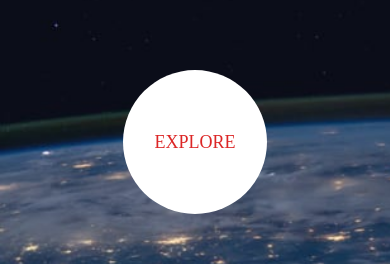
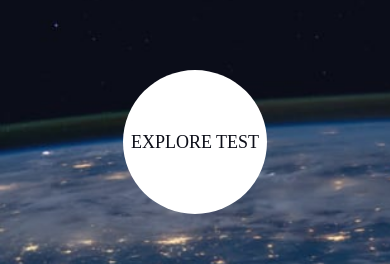
Before and after one commit to code-looney/space-app, a React (Vite) app: page / in a window 390 px wide. Shown: the part 445-709 px from the top of the page. Built offline with nearby package versions, Linux system fonts and the light colour scheme; a web font is replaced by a local one.

Commit message:
testing with config color

```diff
--- a/src/components/Home.jsx
+++ b/src/components/Home.jsx
@@ -32,8 +32,8 @@ const Home = () => {
                 onTouchEnd={() =>  context.setHover("")}
 
                 className='z-50 font-bellefair relative cursor-pointer uppercase text-[1.125rem] lg:text-[2rem]
-                text-red-600 w-[144px] lg:w-[272px] lg:min-h-[272px] min-h-[144px] rounded-full
-                flex justify-center items-center bg-white select-none'>{context.mainButtonText}</button>
+                text-veryDarkNavy w-[144px] lg:w-[272px] lg:min-h-[272px] min-h-[144px] rounded-full
+                flex justify-center items-center bg-white select-none'>{context.mainButtonText} test</button>
                 {/* look for the right dimensions */}
                 <div className={`w-[480px] h-[480px] flex justify-center items-center rounded-full bg-${context.hover} opacity-[10%] absolute ease-in-out duration-700 z-40`}></div>
             </div>
--- a/tailwind.config.js
+++ b/tailwind.config.js
@@ -19,7 +19,7 @@ export default {
         normal: "400"
       },
       colors: {
-        "veryDarkNavy": "hsl(230, 35, 7)",
+        "veryDarkNavy": "hsl(230, 35%, 7%)",
         "lightBlue": "hsl(231, 77, 90)",
         "line": "#979797"
       },
```
